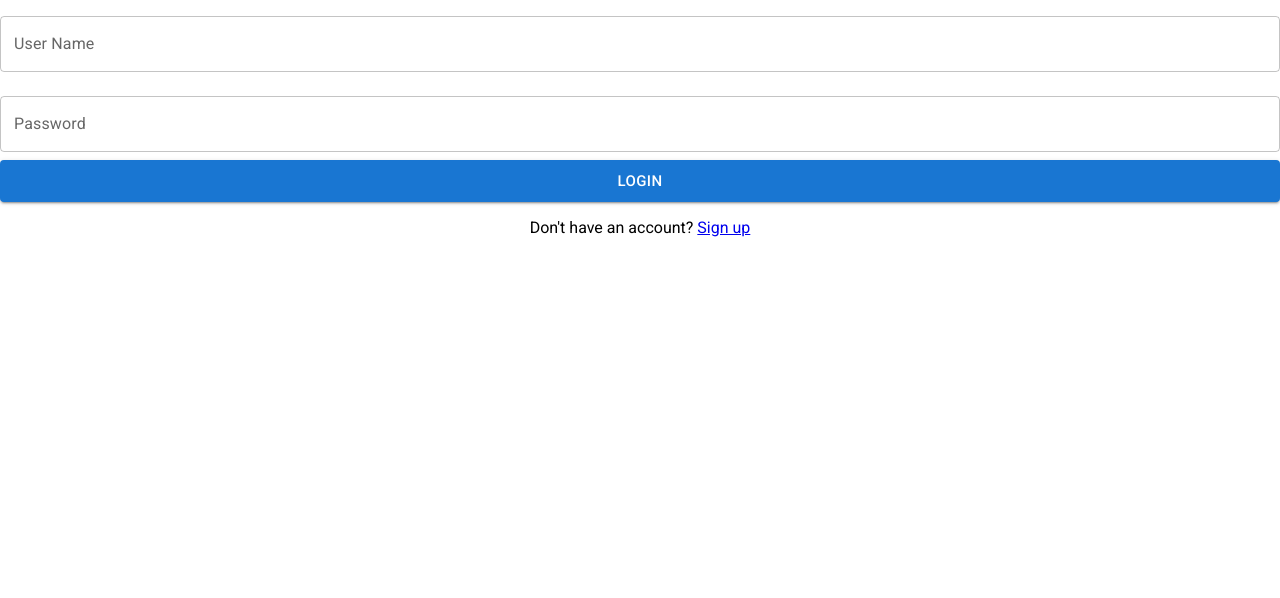
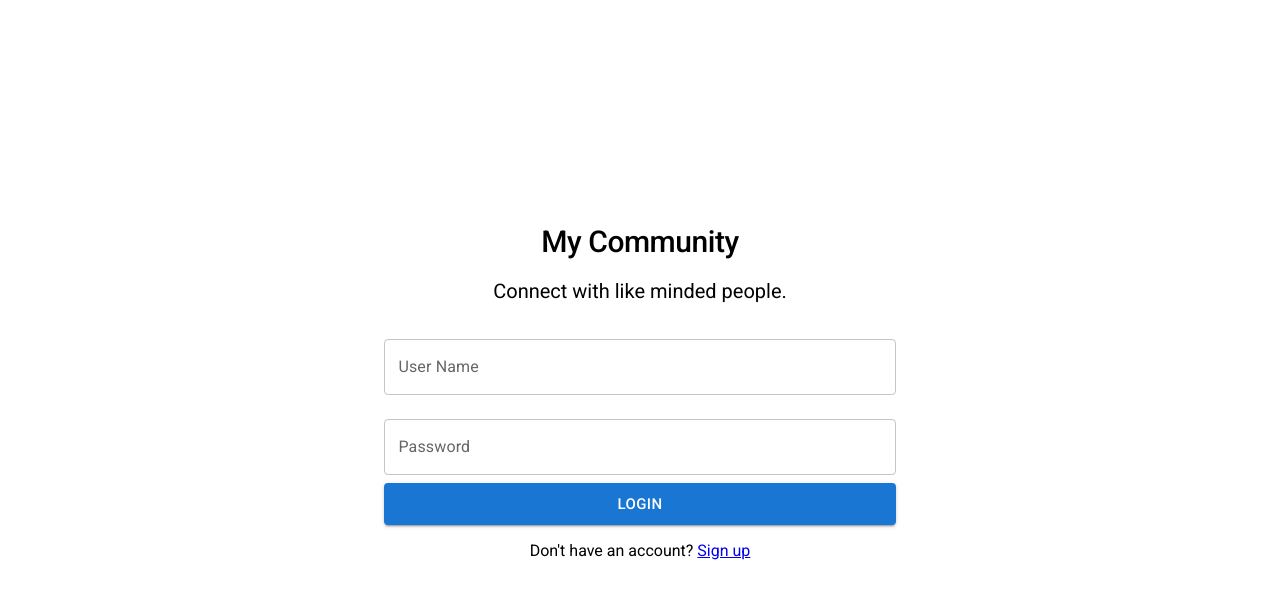
Before and after one commit to ajay117/my_community, a React (Vite) app: page /login in a window 1280 px wide. Shown: the top 598 px of the page. Built offline with nearby package versions, Linux system fonts and the light colour scheme.

Commit message:
Style and position components

```diff
--- a/src/App.scss
+++ b/src/App.scss
@@ -12,6 +12,7 @@ body {
   margin: 0;
   padding: 0;
   font-family: "Roboto", serif;
+  height: 100%;
 }
 .container {
   padding: 0 16px;
@@ -38,16 +39,25 @@ body {
   color: red;
   text-align: center;
 }
+.full-height {
+  height: 100vh;
+}
 
 // || Utilities
 .flex {
   display: flex !important;
 }
-.justify-content-center {
-  align-items: center !important;
+.flex-col {
+  flex-direction: column;
 }
 .justify-content-flex-start {
   justify-content: flex-start !important;
+}
+.justify-content-center {
+  justify-content: center;
+}
+.align-items-center {
+  align-items: center;
 }
 .m-0 {
   margin: 0 !important;
@@ -93,6 +103,9 @@ body {
 .text-small {
   font-size: 14px !important;
 }
+.text-md {
+  font-size: 20px;
+}
 .text-secondary {
   color: $color-secondary !important;
 }
--- /dev/null
+++ b/src/components/BrandIntro.tsx
@@ -0,0 +1,12 @@
+import { Typography } from "@mui/material";
+
+export const BrandIntro = () => {
+  return (
+    <section className="text-center">
+      <Typography sx={{ fontSize: "30px", fontWeight: "500" }} variant="h1">
+        My Community
+      </Typography>
+      <p className="text-md">Connect with like minded people.</p>
+    </section>
+  );
+};
--- a/src/components/Login.tsx
+++ b/src/components/Login.tsx
@@ -5,6 +5,7 @@ import { Link, useNavigate } from "react-router-dom";
 import { AppContext } from "../AppContext";
 import { getAllUserData } from "../services/UserService";
 import { hashPassword } from "../utilities/utility";
+import { BrandIntro } from "./BrandIntro";
 
 export const Login = () => {
   const [username, setUsername] = useState("");
@@ -60,7 +61,9 @@ export const Login = () => {
   };
 
   return (
-    <section>
+    <section className="flex flex-col justify-content-center align-items-center full-height">
+      <BrandIntro />
+
       <form onSubmit={handleSubmit}>
         <TextField
           onChange={handleChangeUsername}
--- a/src/components/SignUp.tsx
+++ b/src/components/SignUp.tsx
@@ -4,6 +4,7 @@ import Button from "@mui/material/Button";
 import { Link, useNavigate } from "react-router-dom";
 import { hashPassword } from "../utilities/utility";
 import { createNewUser } from "../services/UserService";
+import { BrandIntro } from "./BrandIntro";
 
 export const SignUp = () => {
   const [username, setUsername] = useState("");
@@ -46,7 +47,9 @@ export const SignUp = () => {
   };
 
   return (
-    <section>
+    <section className="flex flex-col justify-content-center align-items-center full-height">
+      <BrandIntro />
+
       <form onSubmit={handleSubmit}>
         <TextField
           onChange={handleChangeUsername}
```
